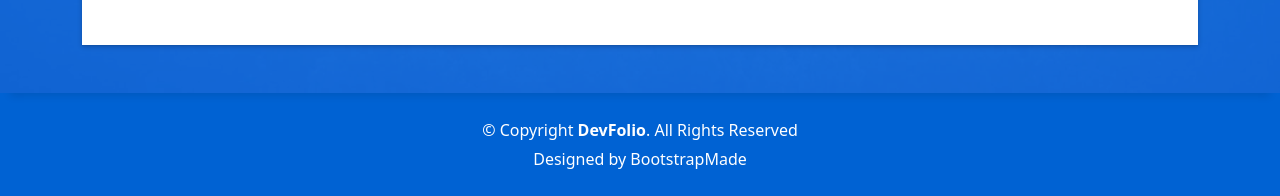
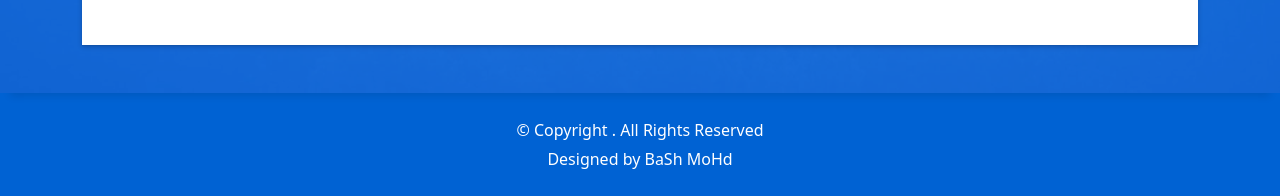
Before and after one commit to bashcodegit/Portfolio-Website, a plain HTML site: page index.html in a window 1280 px wide. Shown: the part 5931-6127 px from the top of the page. Drawn offline with nearby package versions, Linux system fonts and the light colour scheme.

Commit message:
first edit

```diff
--- a/index.html
+++ b/index.html
@@ -5,7 +5,7 @@
   <meta charset="utf-8">
   <meta content="width=device-width, initial-scale=1.0" name="viewport">
 
-  <title>DevFolio Bootstrap Portfolio Template - Index</title>
+  <title>Portfolio-Bashid-kk</title>
   <meta content="" name="description">
   <meta content="" name="keywords">
 
@@ -716,7 +716,7 @@
       <div class="row">
         <div class="col-sm-12">
           <div class="copyright-box">
-            <p class="copyright">&copy; Copyright <strong>DevFolio</strong>. All Rights Reserved</p>
+            <p class="copyright">&copy; Copyright <strong></strong>. All Rights Reserved</p>
             <div class="credits">
               <!--
               All the links in the footer should remain intact.
@@ -724,7 +724,7 @@
               Licensing information: https://bootstrapmade.com/license/
               Purchase the pro version with working PHP/AJAX contact form: https://bootstrapmade.com/buy/?theme=DevFolio
             -->
-              Designed by <a href="https://bootstrapmade.com/">BootstrapMade</a>
+              Designed by <a href="#">BaSh MoHd</a>
             </div>
           </div>
         </div>
```
